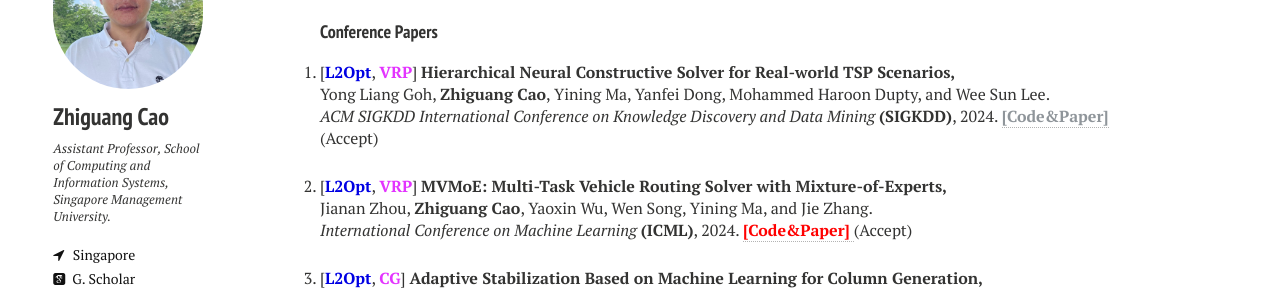
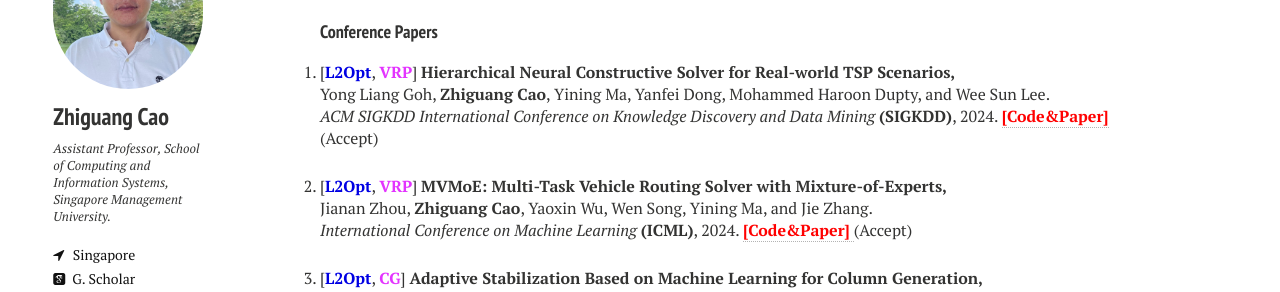
Before and after one commit to zhiguangcaosg/zhiguangcaosg.github.io, a Jekyll site: the page built from publications.md, in a window 1280 px wide. Shown: the part 158-450 px from the top of the page. Built offline with Jekyll 4.4.1, drawn with Linux system fonts in a browser that asks for light colours; nearby versions of some CDN libraries.

Commit message:
Update publications.html

```diff
--- a/_layouts/publications.html
+++ b/_layouts/publications.html
@@ -94,7 +94,7 @@ div.bibtex pre { font-size: 75%; overflow: auto;  width: 100%; padding: 0em 0em;
 <p>
 [<font color="#0000E3"><b>L2Opt</b></font>, <font color="#E333FF"><b>VRP</b></font>] <b>Hierarchical Neural Constructive Solver for Real-world TSP Scenarios,</b>
 <br> Yong Liang Goh, <b>Zhiguang Cao</b>, Yining Ma, Yanfei Dong, Mohammed Haroon Dupty, and Wee Sun Lee.<br>
-<i>ACM SIGKDD International Conference on Knowledge Discovery and Data Mining</i> <b>(SIGKDD)</b>, 2024. <a href="https://zhiguangcaosg.github.io/publications/"> <font color="#8F959A"><b>[Code&Paper]</b> </font></a> (Accept)
+<i>ACM SIGKDD International Conference on Knowledge Discovery and Data Mining</i> <b>(SIGKDD)</b>, 2024. <a href="https://github.com/yunzhuangshen/ML-based-Adaptive-Stabilization" target="_blank"> <font color="#FF0000"><b>[Code&Paper]</b> </font></a> (Accept)
 </p>
 </li>
 
```
